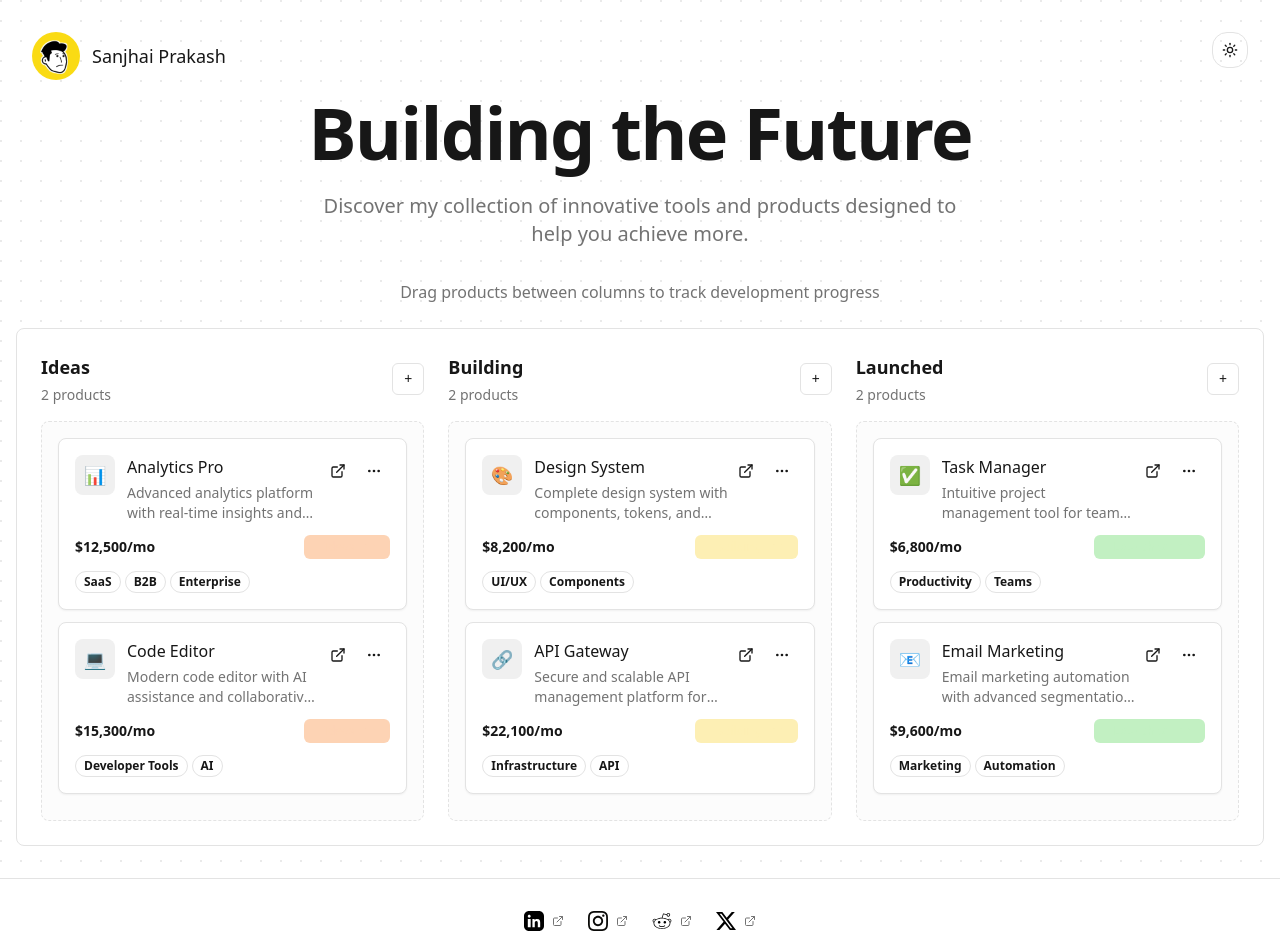
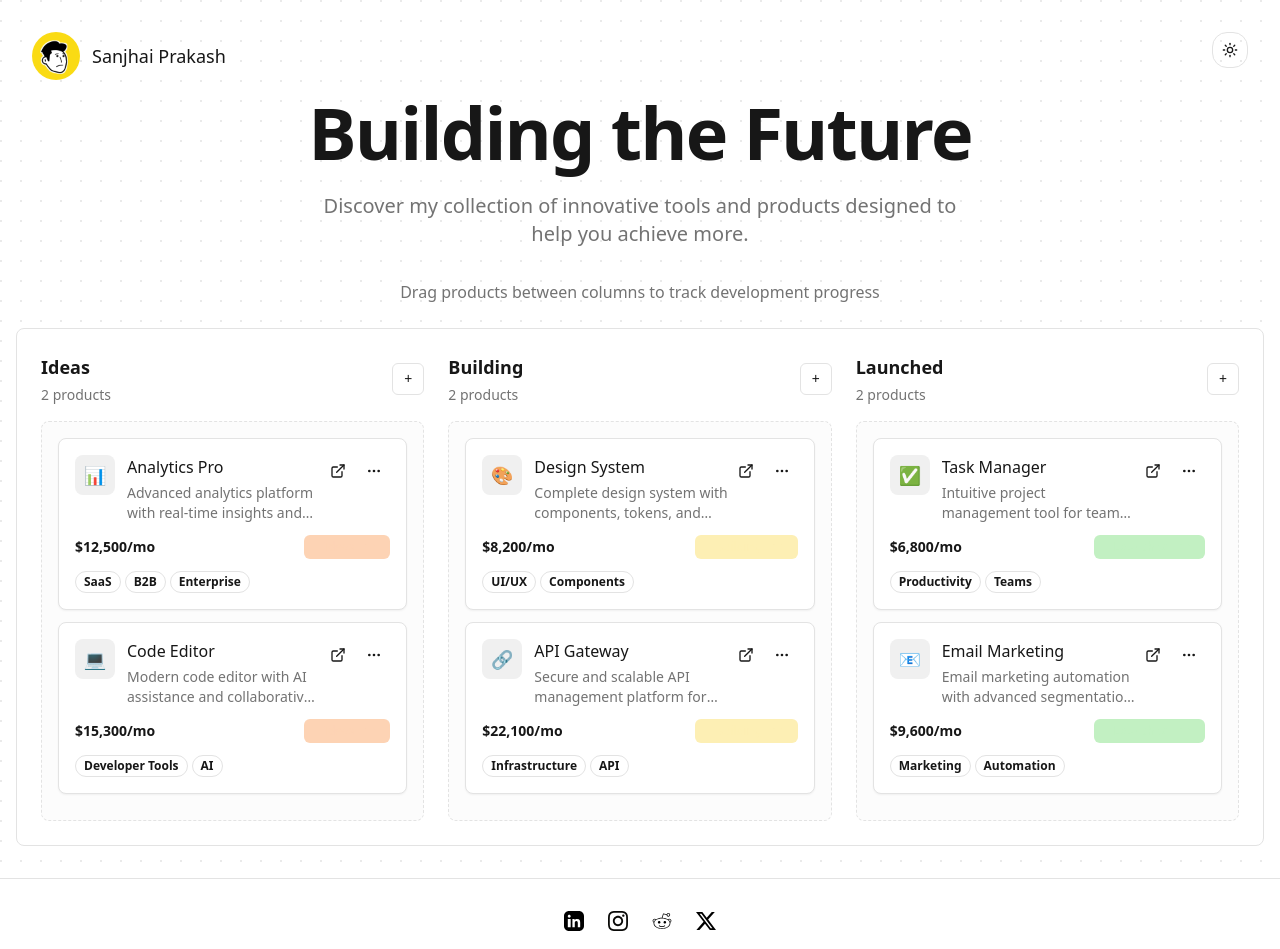
Before and after one commit to ieshu31/Sanjhai-s-Product-Showcase, a React (Vite) app: page / in a window 1280 px wide. Shown: the top 949 px of the page. Built offline with nearby package versions, Linux system fonts and the light colour scheme; the HTML template or start-up script is replaced by a standard one; a web font is replaced by a local one.

Commit message:
Update Footer.tsx

```diff
--- a/src/components/Footer.tsx
+++ b/src/components/Footer.tsx
@@ -26,7 +26,6 @@ export function Footer() {
                   alt={`${link.name} icon`}
                   className="h-5 w-5"
                 />
-                <ExternalLink className="h-3 w-3 ml-2" />
               </a>
             ))}
           </div>
```
